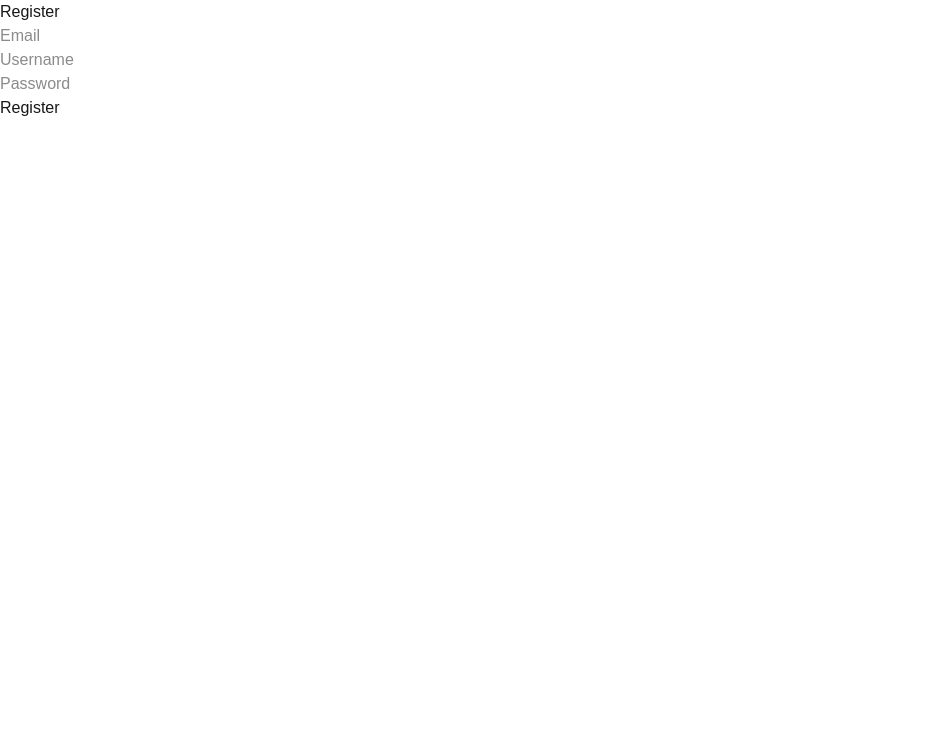
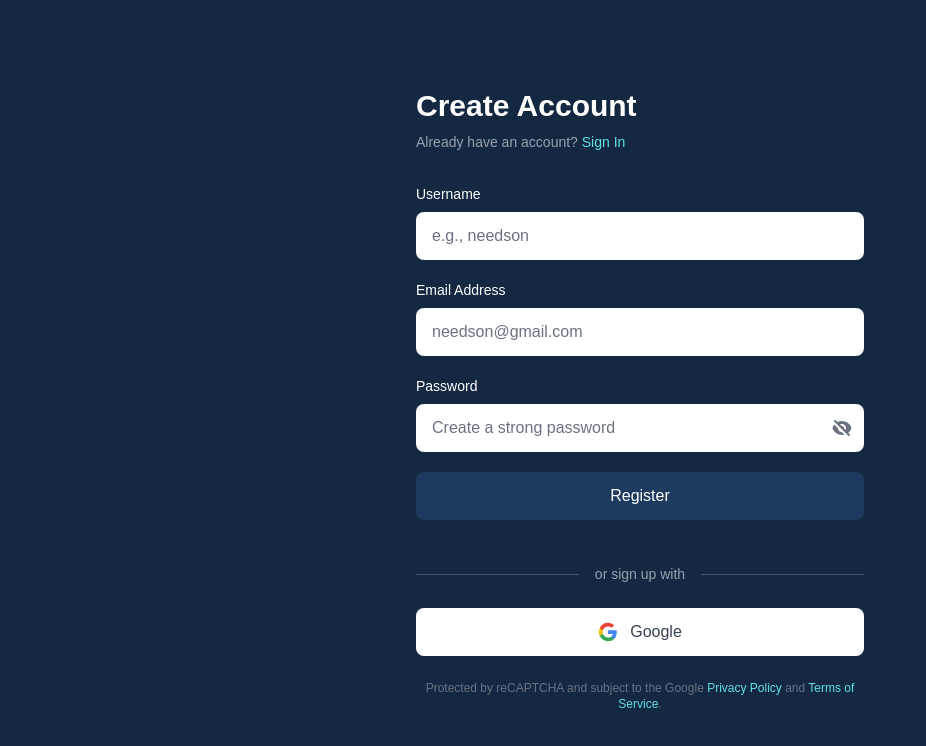
Before and after one commit to senarais/lernin, a Next.js app in the folder frontend/: page /register in a window 1280 px wide. Shown: the top 746 px of the page, without its empty margins (0-926 px from the left). Built offline with nearby package versions, Linux system fonts and the light colour scheme.

Commit message:
feat: update login and register page

```diff
--- a/frontend/app/login/page.tsx
+++ b/frontend/app/login/page.tsx
@@ -10,14 +10,13 @@ export default function LoginPage() {
   const [msg, setMsg] = useState('')
   const router = useRouter()
 
-  // 1. Handle Login Biasa (Email & Password)
   const handleLogin = async (e: FormEvent<HTMLFormElement>) => {
     e.preventDefault()
 
     try {
       const res = await fetch('http://localhost:5000/api/auth/login', {
         method: 'POST',
-        credentials: 'include', // PENTING: Biar cookie kesimpen
+        credentials: 'include',
         headers: { 'Content-Type': 'application/json' },
         body: JSON.stringify({ email, password })
       })
@@ -29,17 +28,13 @@ export default function LoginPage() {
         return
       }
 
-      // Login sukses, arahkan ke dashboard/home
       router.push('/')
     } catch (err) {
       setMsg('Network error occurred')
     }
   }
 
-  // 2. Handle Google Login
   const handleGoogleLogin = () => {
-    // Redirect user ke Backend Express buat digenerate-in URL Google
-    // Backend nanti bakal ngarahin balik ke localhost:3000/auth/callback
     window.location.href = 'http://localhost:5000/api/auth/google'
   }
 
@@ -49,7 +44,7 @@ export default function LoginPage() {
         <div className="mb-8">
           <h2 className="text-white text-3xl font-semibold mb-2">Sign In</h2>
           <p className="text-gray-400 text-sm">
-            New user? <a href="#" className="text-third hover:underline">Create Account</a>
+            New user? <a href="/register" className="text-third hover:underline">Create Account</a>
           </p>
         </div>
 
@@ -121,7 +116,7 @@ export default function LoginPage() {
           <button
             type="button"
             onClick={handleGoogleLogin}
-            className="w-full py-3 px-4 rounded-lg bg-white hover:bg-gray-100 text-gray-700 font-medium transition-colors flex items-center gap-3"
+            className="w-full py-3 px-4 rounded-lg bg-white hover:bg-gray-100 text-gray-700 font-medium transition-colors flex items-center justify-center gap-3"
           >
             <svg className="w-5 h-5" viewBox="0 0 24 24">
               <path fill="#4285F4" d="M22.56 12.25c0-.78-.07-1.53-.2-2.25H12v4.26h5.92c-.26 1.37-1.04 2.53-2.21 3.31v2.77h3.57c2.08-1.92 3.28-4.74 3.28-8.09z"/>
@@ -131,20 +126,9 @@ export default function LoginPage() {
             </svg>
             <span>Sign In With Google</span>
           </button>
-
-          {/* TOMBOL FACEBOOK (Belum ada logic) */}
-          <button
-            type="button"
-            className="w-full py-3 px-4 rounded-lg bg-white hover:bg-gray-100 text-gray-700 font-medium transition-colors flex items-center gap-3"
-          >
-            <svg className="w-5 h-5" fill="#1877F2" viewBox="0 0 24 24">
-              <path d="M24 12.073c0-6.627-5.373-12-12-12s-12 5.373-12 12c0 5.99 4.388 10.954 10.125 11.854v-8.385H7.078v-3.47h3.047V9.43c0-3.007 1.792-4.669 4.533-4.669 1.312 0 2.686.235 2.686.235v2.953H15.83c-1.491 0-1.956.925-1.956 1.874v2.25h3.328l-.532 3.47h-2.796v8.385C19.612 23.027 24 18.062 24 12.073z"/>
-            </svg>
-            <span>Sign In With Facebook</span>
-          </button>
         </form>
 
-        <p className="text-xs text-gray-500 mt-6">
+        <p className="text-xs text-gray-500 mt-6 text-center">
           Protected by reCAPTCHA and subject to the Google <a href="#" className="text-third hover:underline">Privacy Policy</a> and <a href="#" className="text-third hover:underline">Terms of Service</a>.
         </p>
       </div>
--- a/frontend/app/register/page.tsx
+++ b/frontend/app/register/page.tsx
@@ -6,11 +6,13 @@ export default function RegisterPage() {
   const [email, setEmail] = useState('')
   const [username, setUsername] = useState('')
   const [password, setPassword] = useState('')
+  const [showPassword, setShowPassword] = useState(false)
   const [msg, setMsg] = useState('')
 
   const handleSubmit = async (e: FormEvent<HTMLFormElement>) => {
     e.preventDefault()
 
+    try {
         const res = await fetch('http://localhost:5000/api/auth/register', {
         method: 'POST',
         headers: { 'Content-Type': 'application/json' },
@@ -25,39 +27,124 @@ export default function RegisterPage() {
         }
 
         setMsg('Register sukses, silakan login')
+    } catch (err) {
+        setMsg('Network error occurred')
+    }
+  }
+
+  const handleGoogleAuth = () => {
+    window.location.href = 'http://localhost:5000/api/auth/google'
   }
 
   return (
-    <main>
-      <h2>Register</h2>
+    <main className="min-h-screen bg-bg flex items-center justify-center p-4">
+      <div className="w-full max-w-md">
+        <div className="mb-8">
+          <h2 className="text-white text-3xl font-semibold mb-2">Create Account</h2>
+          <p className="text-gray-400 text-sm">
+            Already have an account? <a href="/login" className="text-third hover:underline">Sign In</a>
+          </p>
+        </div>
 
-      <form onSubmit={handleSubmit}>
+        <form onSubmit={handleSubmit} className="space-y-5">
+          <div>
+            <label className="block text-white text-sm font-medium mb-2">Username</label>
             <input
-          placeholder="Email"
+              type="text"
+              placeholder="e.g., needson"
+              value={username}
+              onChange={e => setUsername(e.target.value)}
+              className="w-full px-4 py-3 rounded-lg bg-white text-gray-900 placeholder-gray-500 focus:outline-none focus:ring-2 focus:ring-blue-500"
+              required
+            />
+          </div>
+
+          <div>
+            <label className="block text-white text-sm font-medium mb-2">Email Address</label>
+            <input
+              type="email"
+              placeholder="needson@gmail.com"
               value={email}
               onChange={e => setEmail(e.target.value)}
+              className="w-full px-4 py-3 rounded-lg bg-white text-gray-900 placeholder-gray-500 focus:outline-none focus:ring-2 focus:ring-blue-500"
+              required
             />
-        <br />
+          </div>
 
+          <div>
+            <label className="block text-white text-sm font-medium mb-2">Password</label>
+            <div className="relative">
               <input
-          placeholder="Username"
-          value={username}
-          onChange={e => setUsername(e.target.value)}
-        />
-        <br />
-
-        <input
-          type="password"
-          placeholder="Password"
+                type={showPassword ? "text" : "password"}
+                placeholder="Create a strong password"
                 value={password}
                 onChange={e => setPassword(e.target.value)}
+                className="w-full px-4 py-3 rounded-lg bg-white text-gray-900 placeholder-gray-500 focus:outline-none focus:ring-2 focus:ring-blue-500"
+                required
               />
-        <br />
+              <button
+                type="button"
+                onClick={() => setShowPassword(!showPassword)}
+                className="absolute right-3 top-1/2 -translate-y-1/2 text-gray-500 hover:text-gray-700"
+              >
+                {showPassword ? (
+                  <svg xmlns="http://www.w3.org/2000/svg" className="h-5 w-5" viewBox="0 0 20 20" fill="currentColor">
+                    <path d="M10 12a2 2 0 100-4 2 2 0 000 4z" />
+                    <path fillRule="evenodd" d="M.458 10C1.732 5.943 5.522 3 10 3s8.268 2.943 9.542 7c-1.274 4.057-5.064 7-9.542 7S1.732 14.057.458 10zM14 10a4 4 0 11-8 0 4 4 0 018 0z" clipRule="evenodd" />
+                  </svg>
+                ) : (
+                  <svg xmlns="http://www.w3.org/2000/svg" className="h-5 w-5" viewBox="0 0 20 20" fill="currentColor">
+                    <path fillRule="evenodd" d="M3.707 2.293a1 1 0 00-1.414 1.414l14 14a1 1 0 001.414-1.414l-1.473-1.473A10.014 10.014 0 0019.542 10C18.268 5.943 14.478 3 10 3a9.958 9.958 0 00-4.512 1.074l-1.78-1.781zm4.261 4.26l1.514 1.515a2.003 2.003 0 012.45 2.45l1.514 1.514a4 4 0 00-5.478-5.478z" clipRule="evenodd" />
+                    <path d="M12.454 16.697L9.75 13.992a4 4 0 01-3.742-3.741L2.335 6.578A9.98 9.98 0 00.458 10c1.274 4.057 5.065 7 9.542 7 .847 0 1.669-.105 2.454-.303z" />
+                  </svg>
+                )}
+              </button>
+            </div>
+          </div>
 
-        <button type="submit">Register</button>
+          {msg && (
+            <p className={`text-sm ${msg.includes('sukses') ? 'text-green-400' : 'text-red-400'}`}>
+                {msg}
+            </p>
+          )}
+
+          <button
+            type="submit"
+            className="w-full py-3 rounded-lg text-white font-medium transition-colors"
+            style={{ backgroundColor: '#1E3A5F' }}
+          >
+            Register
+          </button>
+
+          <div className="relative my-6">
+            <div className="absolute inset-0 flex items-center">
+              <div className="w-full border-t border-gray-600"></div>
+            </div>
+            <div className="relative flex justify-center text-sm">
+              <span className="px-4 bg-bg text-gray-400">or sign up with</span>
+            </div>
+          </div>
+
+          {/* TOMBOL GOOGLE */}
+          <button
+            type="button"
+            onClick={handleGoogleAuth}
+            className="w-full py-3 px-4 rounded-lg bg-white hover:bg-gray-100 text-gray-700 font-medium transition-colors flex items-center justify-center gap-3"
+          >
+            <svg className="w-5 h-5" viewBox="0 0 24 24">
+              <path fill="#4285F4" d="M22.56 12.25c0-.78-.07-1.53-.2-2.25H12v4.26h5.92c-.26 1.37-1.04 2.53-2.21 3.31v2.77h3.57c2.08-1.92 3.28-4.74 3.28-8.09z"/>
+              <path fill="#34A853" d="M12 23c2.97 0 5.46-.98 7.28-2.66l-3.57-2.77c-.98.66-2.23 1.06-3.71 1.06-2.86 0-5.29-1.93-6.16-4.53H2.18v2.84C3.99 20.53 7.7 23 12 23z"/>
+              <path fill="#FBBC05" d="M5.84 14.09c-.22-.66-.35-1.36-.35-2.09s.13-1.43.35-2.09V7.07H2.18C1.43 8.55 1 10.22 1 12s.43 3.45 1.18 4.93l2.85-2.22.81-.62z"/>
+              <path fill="#EA4335" d="M12 5.38c1.62 0 3.06.56 4.21 1.64l3.15-3.15C17.45 2.09 14.97 1 12 1 7.7 1 3.99 3.47 2.18 7.07l3.66 2.84c.87-2.6 3.3-4.53 6.16-4.53z"/>
+            </svg>
+            <span>Google</span>
+          </button>
         </form>
 
-      <p>{msg}</p>
+        <p className="text-xs text-gray-500 mt-6 text-center">
+          Protected by reCAPTCHA and subject to the Google <a href="#" className="text-third hover:underline">Privacy Policy</a> and <a href="#" className="text-third hover:underline">Terms of Service</a>.
+        </p>
+      </div>
     </main>
   )
 }
```
Also changed, not shown: frontend/app/admin/layout.tsx (+76 -4 lines). Lines whose indentation alone changed are shown as unchanged.
